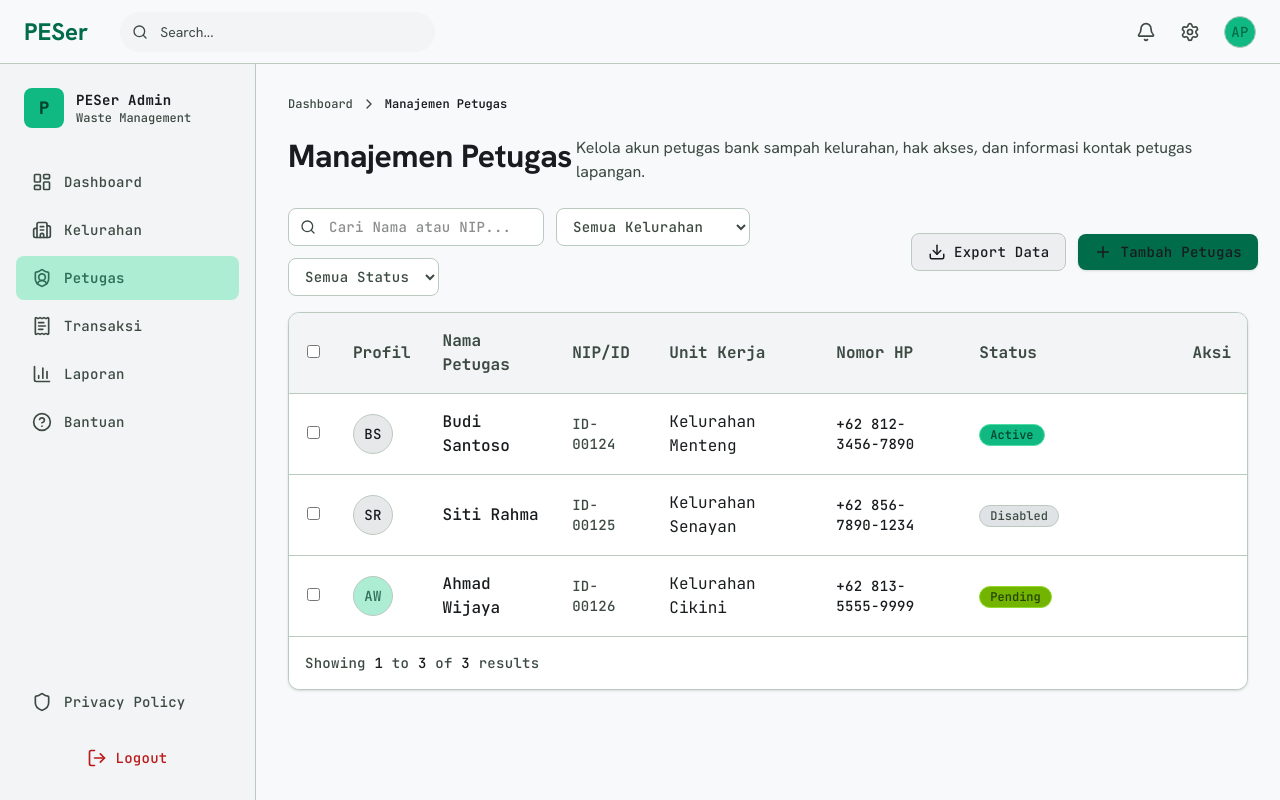
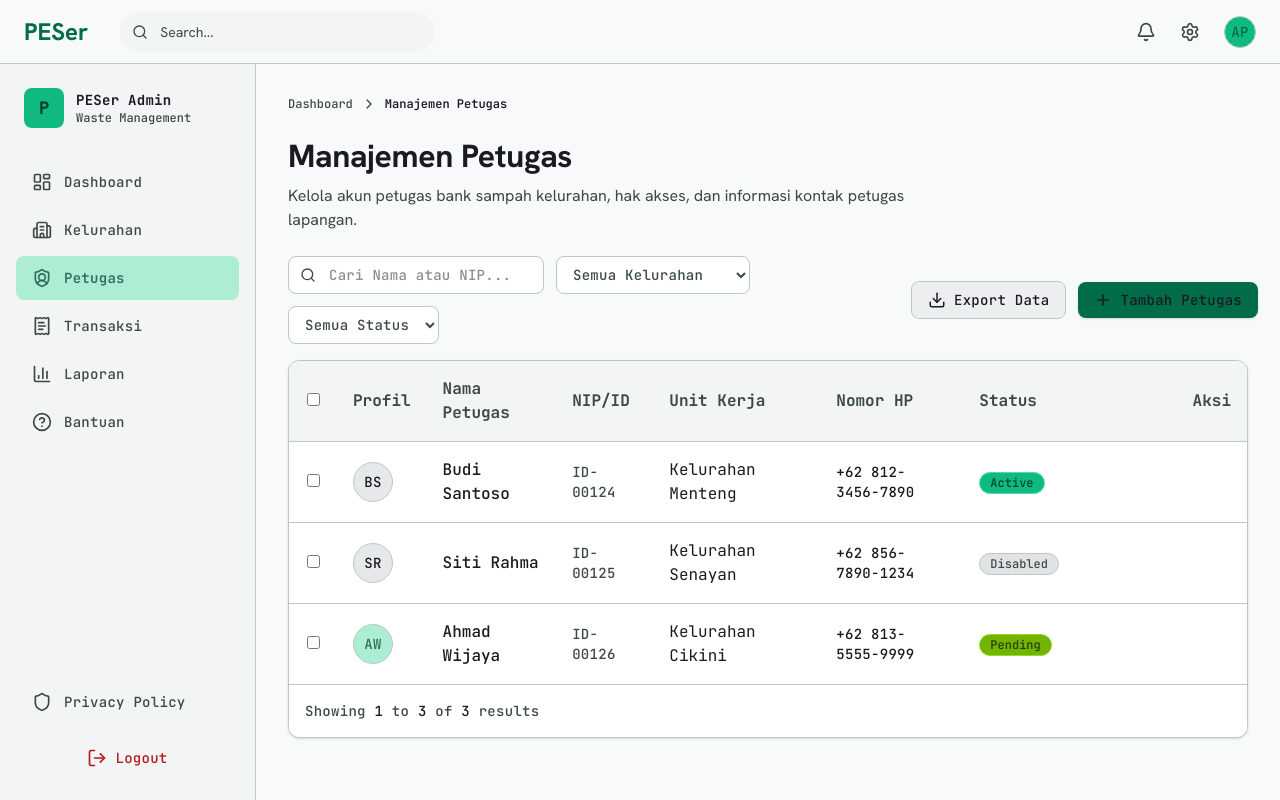
Before and after one commit to PESer-Bacukiki-Barat/PESer, a Next.js app: page /admin/petugas in a window 1280 px wide. Built offline with nearby package versions, Linux system fonts and the light colour scheme.

Commit message:
modified feat: users view -> petugas view

```diff
--- a/src/app/admin/petugas/page.tsx
+++ b/src/app/admin/petugas/page.tsx
@@ -53,7 +53,7 @@ export default function PetugasPage() {
       </nav>
 
       {/* Header */}
-      <div className="flex flex-col md:flex-row justify-between mb-6">
+      <div className="mb-6">
         <h1 className="font-headline-lg-mobile md:font-headline-lg text-headline-lg-mobile md:text-headline-lg text-on-surface mb-2">
           Manajemen Petugas
         </h1>
```
